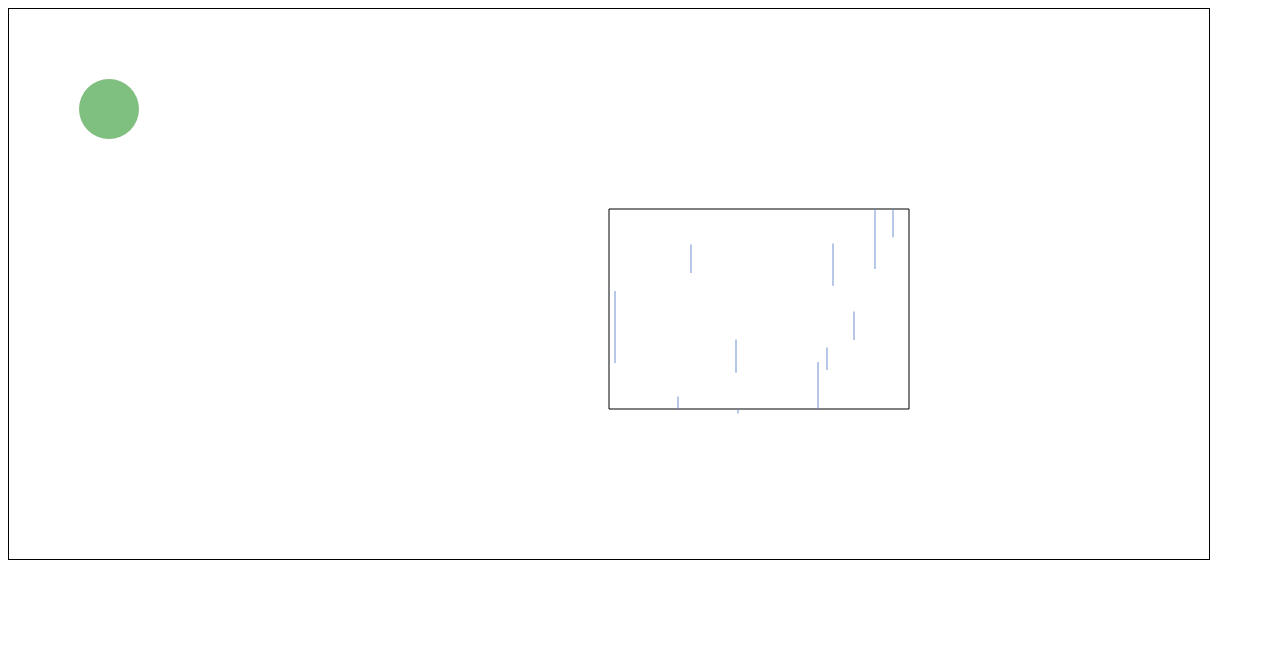
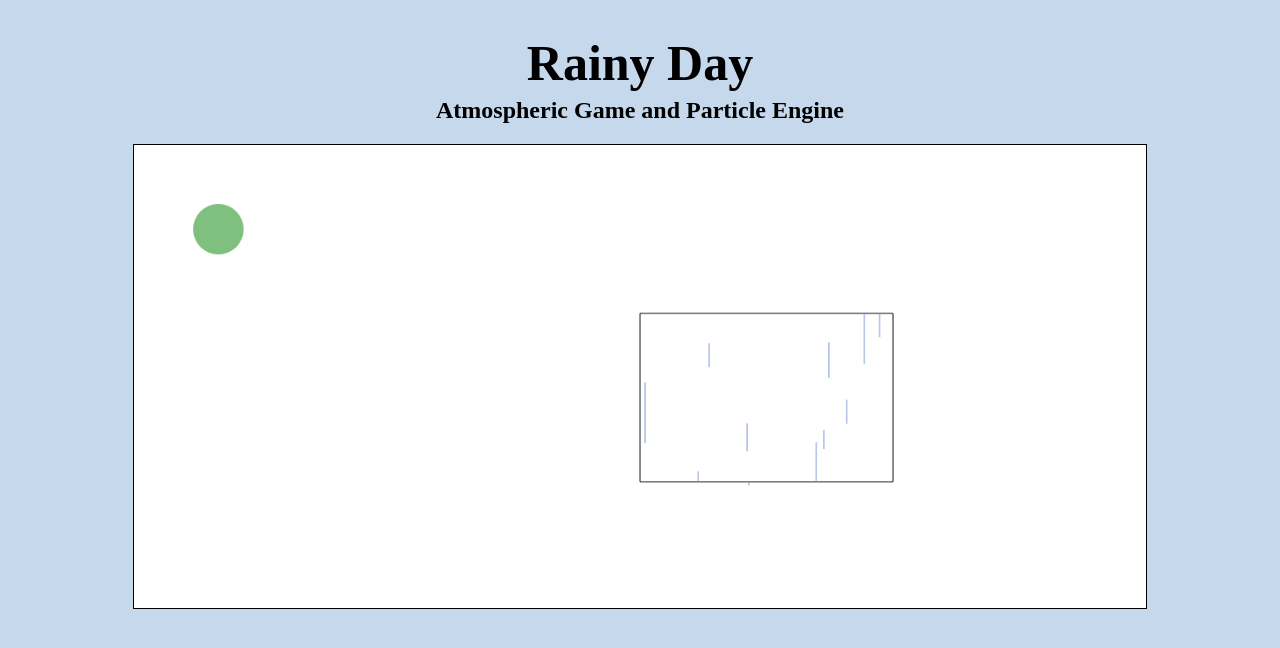
Before and after one commit to jacksonjw12/RainyDay, a plain HTML site: page index.html in a window 1280 px wide. Drawn offline with Linux system fonts and the light colour scheme.

Commit message:
Added html/css interface

```diff
--- a/index.html
+++ b/index.html
@@ -1,15 +1,47 @@
+<!DOCTYPE html>
+
 <html>
+<head>
+	<title>Rainy Day - Atmospheric Game and Particle Engine</title>
+	<link href="style.css" type="text/css" rel="stylesheet">
+	<link rel="apple-touch-icon" sizes="57x57" href="icons/apple-icon-57x57.png">
+	<link rel="apple-touch-icon" sizes="60x60" href="icons/apple-icon-60x60.png">
+	<link rel="apple-touch-icon" sizes="72x72" href="icons/apple-icon-72x72.png">
+	<link rel="apple-touch-icon" sizes="76x76" href="icons/apple-icon-76x76.png">
+	<link rel="apple-touch-icon" sizes="114x114" href="icons/apple-icon-114x114.png">
+	<link rel="apple-touch-icon" sizes="120x120" href="icons/apple-icon-120x120.png">
+	<link rel="apple-touch-icon" sizes="144x144" href="icons/apple-icon-144x144.png">
+	<link rel="apple-touch-icon" sizes="152x152" href="icons/apple-icon-152x152.png">
+	<link rel="apple-touch-icon" sizes="180x180" href="icons/apple-icon-180x180.png">
+	<link rel="icon" type="image/png" sizes="192x192" href="icons/favicon-192x192.png">
+	<link rel="icon" type="image/png" sizes="32x32" href="icons/favicon-32x32.png">
+	<link rel="icon" type="image/png" sizes="96x96" href="icons/favicon-96x96.png">
+	<link rel="icon" type="image/png" sizes="16x16" href="icons/favicon-16x16.png">
+	<meta name="application-name" content="Rainy Day - Atmospheric Game and Particle Engine">
+
+
+</head>
+
 <body>
+	<h1>Rainy Day</h1>
+	<h2>Atmospheric Game and Particle Engine</h2>
+	<!--p>Paragraph 1</p-->
 
-<canvas id="GameCanvas" style="border:1px solid #000000;">
-<script src="render/ParticleSystem.js"></script>
+	<!--script>
+		window.alert("eyy bb u wan sum fuk");
+	</script-->
 
-<script src="render/Particle.js"></script>
-<script src="render/RainDrop.js"></script>
-<script src="render/rendering.js"></script>
-<script src="Keyboard.js"></script>
-<script src="Player.js"></script>
+	<div id="CanvasDiv"; style="text-align: center;">
+		<canvas id="GameCanvas" style="border:1px solid #000000;"></canvas>
+		<script src="render/ParticleSystem.js"></script>
+		<script src="render/Particle.js"></script>
+		<script src="render/RainDrop.js"></script>
+		<script src="render/rendering.js"></script>
+		<script src="Keyboard.js"></script>
+		<script src="Player.js"></script>
+		<script src="index.js"></script>
+	</div>
 
-<script src="index.js"></script>
+	<!--p>Paragraph 2</p-->
 </body>
 </html
--- /dev/null
+++ b/style.css
@@ -0,0 +1,33 @@
+* {
+	background-color: #c6d9ec;
+}
+
+@font-face {
+	font-family: JazzText;
+	src: jazztext.tff;
+}
+
+h1 {
+	height: 30px;
+	width: 100%;
+	font-family: JazzText;
+	text-align: center;
+	font-size: 50px;
+	font-style: normal;
+}
+
+h2 {
+	text-align: center;
+	font-family: JazzText;
+}
+
+#CanvasDiv {
+	/*background-color: #000000;*/
+	width: 100%;
+}
+
+#GameCanvas {
+	background-color: #FFFFFF;
+	width: 80%;
+	height: width*(5/3);
+}
```
Also changed, not shown: icons/apple-icon-114x114.png (added), icons/apple-icon-120x120.png (added), icons/apple-icon-144x144.png (added), icons/apple-icon-152x152.png (added), icons/apple-icon-180x180.png (added), icons/apple-icon-57x57.png (added), icons/apple-icon-60x60.png (added), icons/apple-icon-72x72.png (added), icons/apple-icon-76x76.png (added), icons/apple-icon-precomposed.png (added), icons/apple-icon.png (added), icons/favicon-16x16.png (added), icons/favicon-192x192.png (added), icons/favicon-32x32.png (added), 3 more files.
